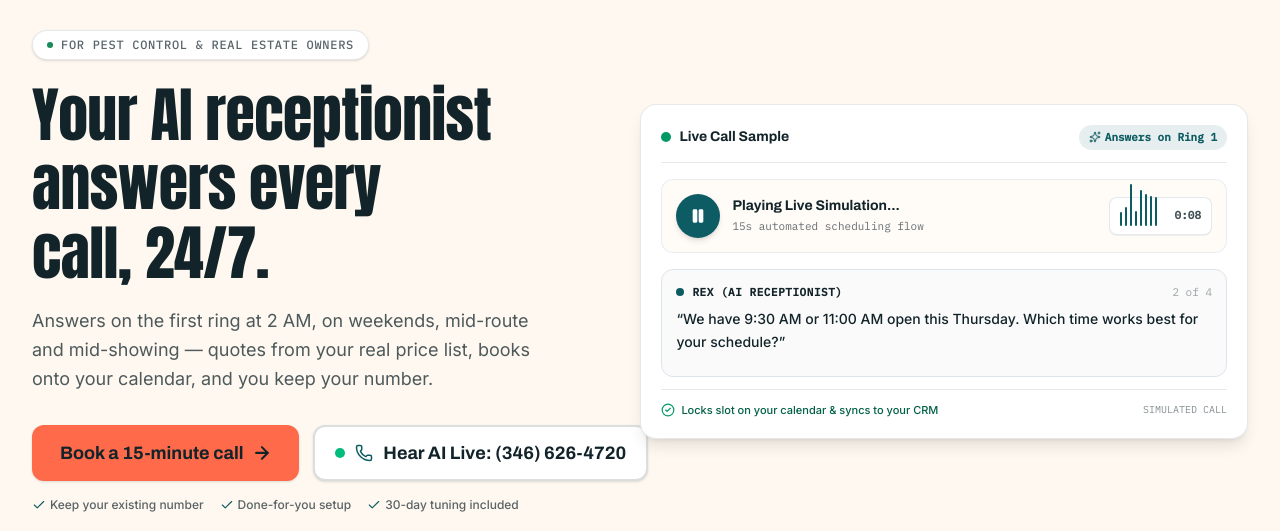
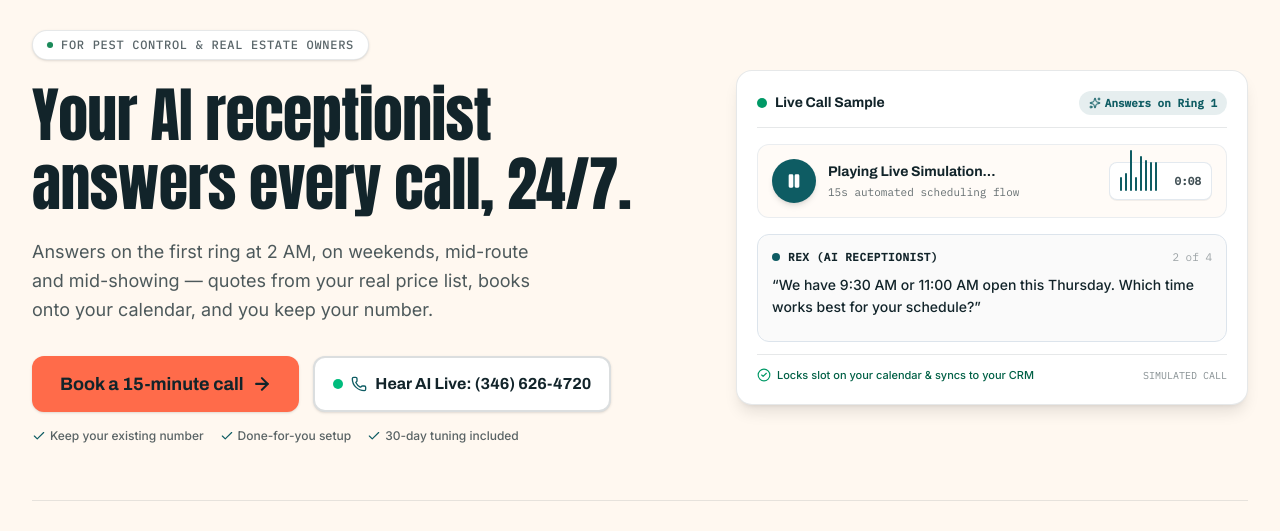
Before and after one commit to xpeedlab-netizen/minions-ai, a Next.js app: page / in a window 1280 px wide. Shown: the part 131-662 px from the top of the page. Built offline with nearby package versions, Linux system fonts and the light colour scheme; no server answers.

Commit message:
fix(hero): eliminate CTA button overlap on 1024px-1280px viewports and optimize header nav spacing

```diff
--- a/components/layout/Header.tsx
+++ b/components/layout/Header.tsx
@@ -52,29 +52,29 @@ export default function Header() {
           Minions<span className="text-teal">.AI</span>
         </Link>
 
-        <nav className="hidden lg:flex items-center gap-8">
-          <Link href="/how-it-works" className="font-medium text-ink hover:text-teal transition-colors min-h-[44px] flex items-center">
+        <nav className="hidden lg:flex items-center gap-5 xl:gap-8">
+          <Link href="/how-it-works" className="whitespace-nowrap font-medium text-ink hover:text-teal transition-colors min-h-[44px] flex items-center">
             How It Works
           </Link>
-          <Link href="/pricing" className="font-medium text-ink hover:text-teal transition-colors min-h-[44px] flex items-center">
+          <Link href="/pricing" className="whitespace-nowrap font-medium text-ink hover:text-teal transition-colors min-h-[44px] flex items-center">
             Pricing
           </Link>
           <NavDropdown label="The Crew" items={services} />
           <NavDropdown label="Industries" items={industries} />
-          <Link href="/blog" className="font-medium text-ink hover:text-teal transition-colors min-h-[44px] flex items-center">
+          <Link href="/blog" className="whitespace-nowrap font-medium text-ink hover:text-teal transition-colors min-h-[44px] flex items-center">
             Blog
           </Link>
         </nav>
 
-        <div className="hidden lg:flex items-center gap-6">
+        <div className="hidden lg:flex items-center gap-3.5 xl:gap-6">
           <a
             href={`tel:${SITE_PHONE_TEL}`}
-            className="flex items-center gap-2 font-mono text-sm font-semibold text-ink/80 hover:text-teal transition-colors min-h-[44px]"
+            className="hidden xl:flex items-center gap-2 font-mono text-xs xl:text-sm font-semibold text-ink/80 hover:text-teal transition-colors min-h-[44px] whitespace-nowrap"
           >
             <Phone className="size-4 text-teal" />
             {SITE_PHONE_NUMBER}
           </a>
-          <Button href={primaryCtaHref} showArrow>
+          <Button href={primaryCtaHref} showArrow className="whitespace-nowrap">
             {primaryCtaLabel}
           </Button>
         </div>
--- a/components/sections/home/Hero.tsx
+++ b/components/sections/home/Hero.tsx
@@ -23,7 +23,7 @@ export default function Hero() {
   return (
     <section className="overflow-x-hidden bg-cream pt-14 pb-16 sm:pt-20 sm:pb-24">
       <div className="mx-auto max-w-7xl px-4 sm:px-6 lg:px-8">
-        <div className="grid min-w-0 items-center gap-10 lg:grid-cols-[1fr_1.1fr] lg:gap-14">
+        <div className="grid min-w-0 items-center gap-10 lg:grid-cols-[1.15fr_1fr] lg:gap-12 xl:grid-cols-[1.2fr_1fr] xl:gap-14">
           <div className="min-w-0">
             <span className="inline-flex items-center gap-2 rounded-full border border-ink/10 bg-white px-3 py-1 sm:px-3.5 sm:py-1.5 font-mono text-[11px] sm:text-xs font-medium uppercase tracking-[0.06em] text-ink/70 shadow-sm">
               <span
@@ -43,19 +43,25 @@ export default function Hero() {
               number.
             </p>
 
-            <div className="mt-8 flex flex-col gap-3.5 sm:flex-row sm:items-center">
-              <Button href={BOOKING_CALENDAR_URL} size="lg" showArrow className="whitespace-nowrap">
+            {/* CTA Conversion Triggers — Wraps cleanly at all viewport widths */}
+            <div className="mt-8 flex flex-col gap-3.5 sm:flex-row sm:items-center lg:flex-wrap xl:flex-nowrap">
+              <Button
+                href={BOOKING_CALENDAR_URL}
+                size="lg"
+                showArrow
+                className="w-full sm:w-auto justify-center whitespace-nowrap"
+              >
                 Book a 15-minute call
               </Button>
               <a
                 href={`tel:${SITE_PHONE_TEL}`}
-                className="group inline-flex min-h-14 items-center justify-center gap-2.5 rounded-xl border-2 border-ink/15 bg-white px-4 py-3 sm:px-5 font-heading text-sm sm:text-base lg:text-lg font-bold text-ink shadow-sm transition-all duration-150 hover:border-teal hover:text-teal hover:scale-[1.02] active:scale-[0.98] focus-visible:outline focus-visible:outline-3 focus-visible:outline-teal focus-visible:outline-offset-2 whitespace-nowrap"
+                className="group inline-flex min-h-14 w-full sm:w-auto items-center justify-center gap-2 rounded-xl border-2 border-ink/15 bg-white px-4 py-3 sm:px-4.5 font-heading text-sm sm:text-base font-bold text-ink shadow-sm transition-all duration-150 hover:border-teal hover:text-teal hover:scale-[1.02] active:scale-[0.98] focus-visible:outline focus-visible:outline-3 focus-visible:outline-teal focus-visible:outline-offset-2 whitespace-nowrap"
               >
                 <span className="relative flex size-2.5 shrink-0">
                   <span className="absolute inline-flex size-full animate-ping rounded-full bg-emerald-400 opacity-75" />
                   <span className="relative inline-flex size-2.5 rounded-full bg-emerald-500" />
                 </span>
-                <Phone aria-hidden className="size-4.5 shrink-0 text-teal transition-transform group-hover:scale-110" />
+                <Phone aria-hidden className="size-4 shrink-0 text-teal transition-transform group-hover:scale-110" />
                 <span>Hear AI Live: {SITE_PHONE_NUMBER}</span>
               </a>
             </div>
@@ -75,7 +81,7 @@ export default function Hero() {
           </div>
 
           {/* Interactive Live Audio & Transcript Preview */}
-          <div className="relative min-w-0 w-full">
+          <div className="relative min-w-0 w-full lg:max-w-lg lg:ml-auto">
             <HeroAudioPreview />
           </div>
         </div>
```
